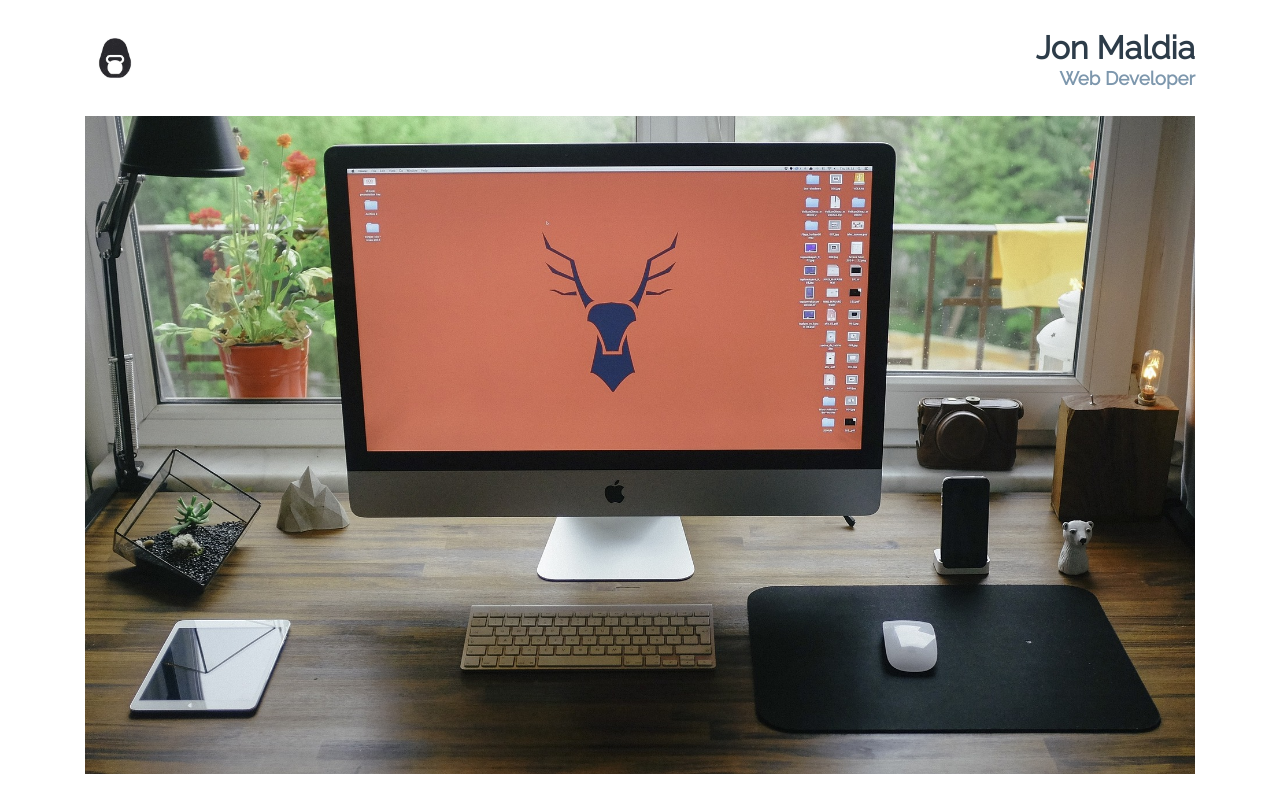
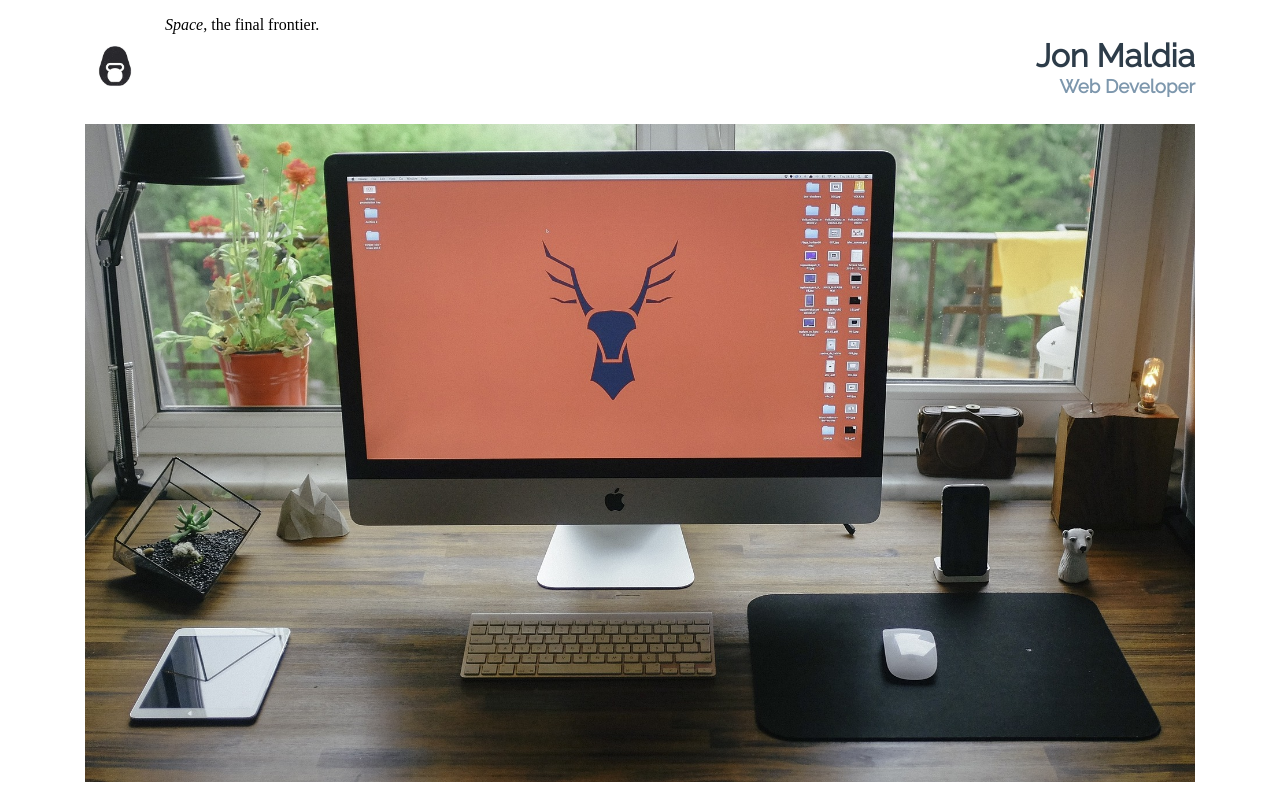
Before and after one commit to jmaldia/jmaldia.github.io, a plain HTML site: page index.html in a window 1280 px wide. Shown: the top 795 px of the page. Drawn offline with nearby package versions, Linux system fonts and the light colour scheme.

Commit message:
Edited Readme Page

```diff
--- a/index.html
+++ b/index.html
@@ -33,7 +33,9 @@
 			</div>
 		</header>
 
-
+<blockquote>
+    <p><em>Space</em>, the final frontier.</p>
+</blockquote>
 <!-- Main Image -->
 		<section id="main-img">
 			<img src="img/computer.jpg" alt="Main Image">
```
Also changed, not shown: 1 other file.
